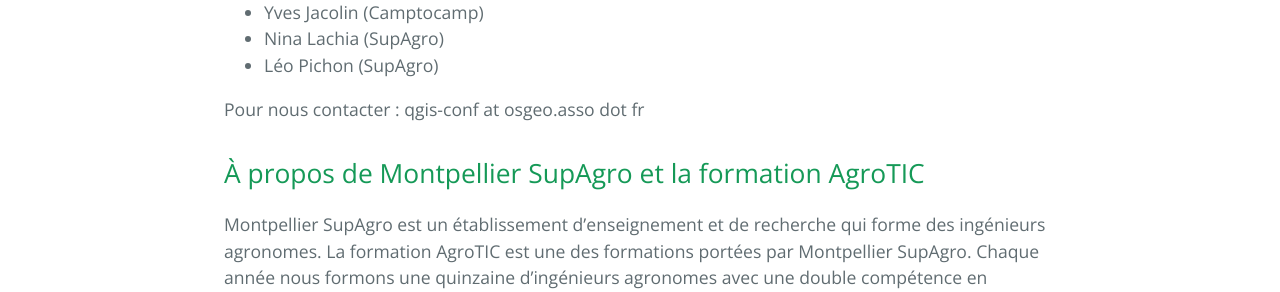
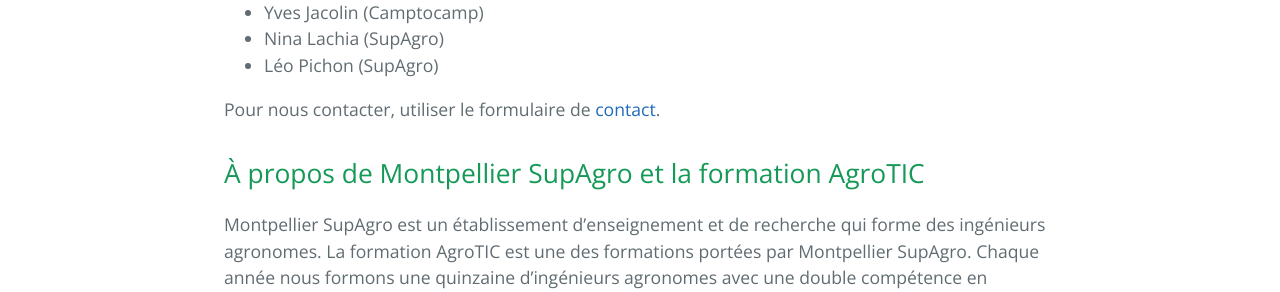
Before and after one commit to OSGeo-fr/QGIS-conf-fr-website, a Jekyll site: the page built from z60_apropos.md, in a window 1280 px wide. Shown: the part 665-957 px from the top of the page. Built offline with Jekyll 4.4.1, drawn with Linux system fonts in a browser that asks for light colours.

Commit message:
Update z60_apropos.md

```diff
--- a/z60_apropos.md
+++ b/z60_apropos.md
@@ -12,7 +12,7 @@ Les membres de l'équipe d'organisation sont (ordre alphabétique) :
 * Nina Lachia (SupAgro)
 * Léo Pichon (SupAgro)
 
-Pour nous contacter : qgis-conf at osgeo.asso dot fr
+Pour nous contacter, utiliser le formulaire de [contact](contact).
 
 ## À propos de Montpellier SupAgro et la formation AgroTIC
 
```
